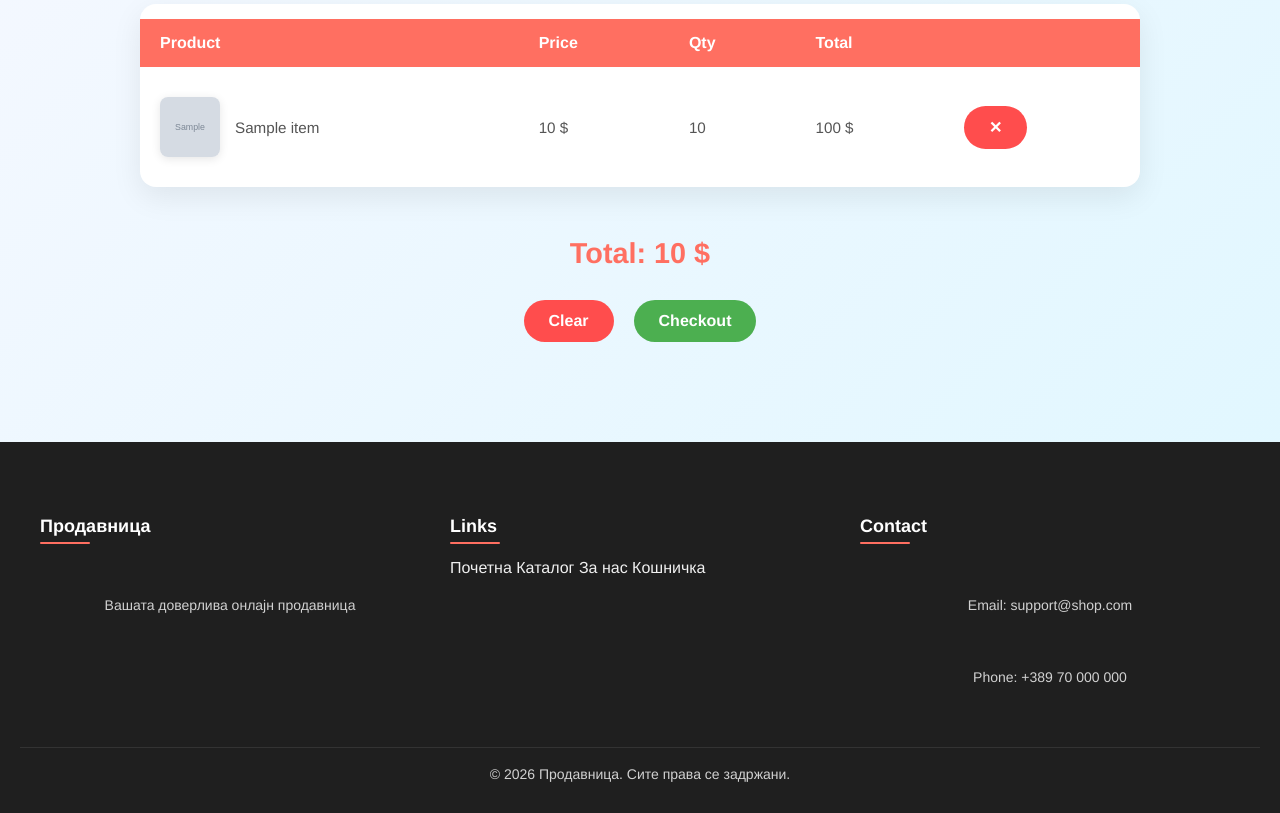
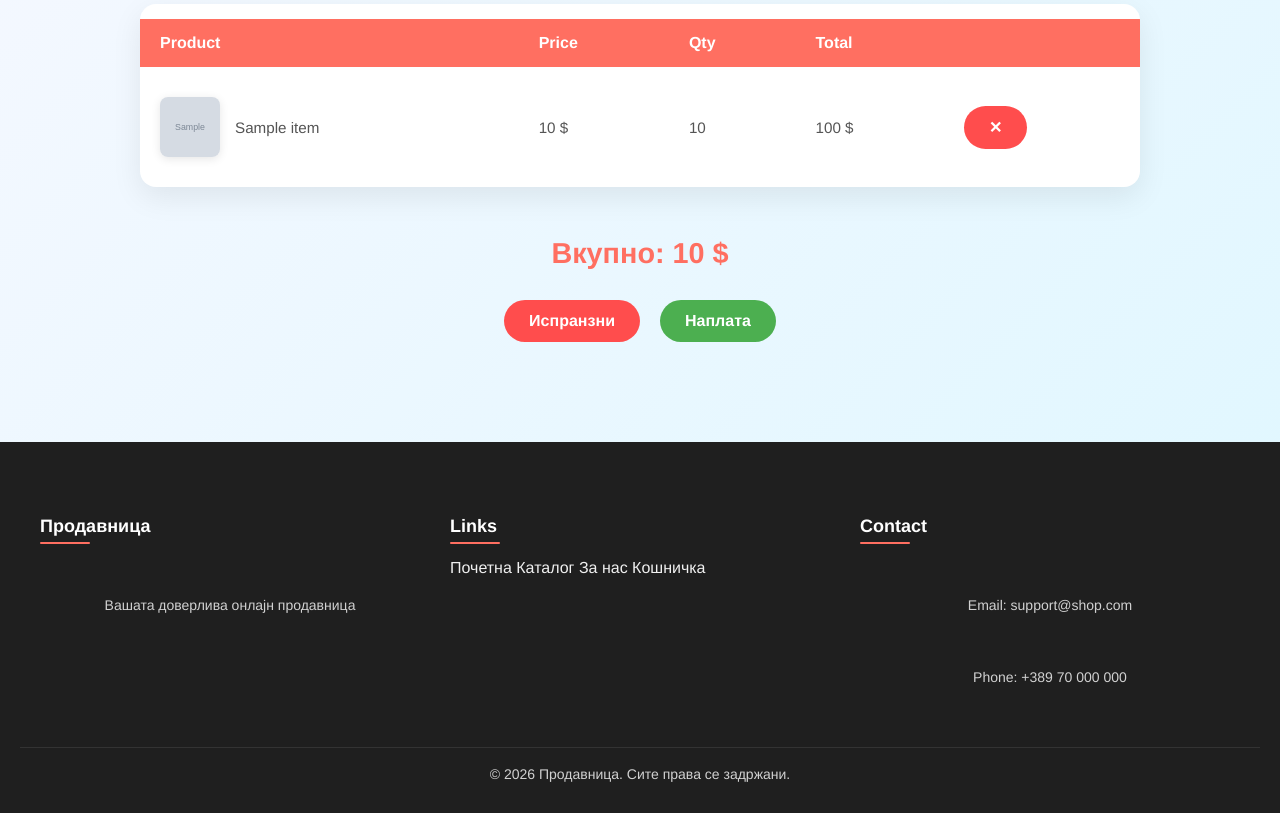
Before and after one commit to ZokiKosta/e-prodavnica-mkd, a Flask app: template templates/cart.html in a window 1280 px wide. Shown: the part 239-1052 px from the top of the page. Run offline with Flask 3, Linux system fonts and the light colour scheme; the template is opened without the code that fills it: most values are stand-ins (such as "Sample title", 1, 10 or a date in 2020); grey boxes marked "Sample" are stand-in pictures.

Commit message:
translation to macedonian

```diff
--- a/templates/cart.html
+++ b/templates/cart.html
@@ -32,11 +32,11 @@
     {% endfor %}
 </table>
 
-<h2>Total: {{ total }} $</h2>
+<h2>Вкупно: {{ total }} $</h2>
 <form class="button-form">
-    <a href="{{ url_for('cart_clear') }}" class="btn danger btn-form-cart">Clear</a>
+    <a href="{{ url_for('cart_clear') }}" class="btn danger btn-form-cart">Испранзни</a>
 
-    <a href="{{ url_for('checkout') }}" class="btn btn-form-cart">Checkout</a>
+    <a href="{{ url_for('checkout') }}" class="btn btn-form-cart">Наплата</a>
 </form>
 
 {% else %}
```
